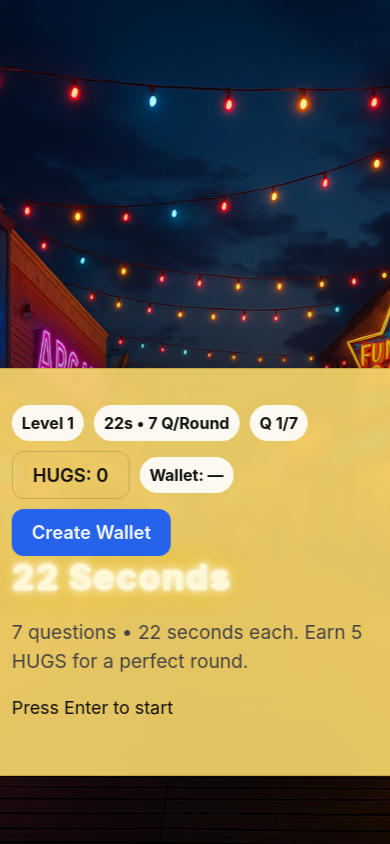
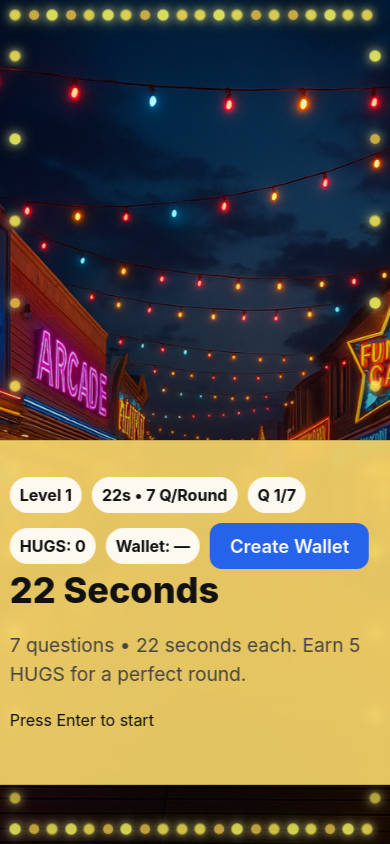
Before and after one commit to hugstokens-stack/hugs-trivia, a React (Vite) app: page / in a window 390 px wide. Shown: the top 844 px of the page. Built offline with nearby package versions, Linux system fonts and the light colour scheme.

Commit message:
Fix Enter double-fire; correct Q counter; center panel; add neon bulbs frame

```diff
--- a/src/App.css
+++ b/src/App.css
@@ -1,191 +1,180 @@
-/* ===== 22 Seconds - Neon Marquee Edition ===== */
+/* ===== 22 Seconds – centered panel + neon frame ===== */
 
-:root {
-  --panel-bg: rgba(246, 213, 107, 0.92);
-  --text: #111;
-  --muted: #444;
-  --accent-blue: #2563eb;
-  --accent-green: #16a34a;
-  --radius: 18px;
+:root{
+  --panel-bg: rgba(246,213,107,0.92);
+  --text:#111;
+  --muted:#444;
+  --accent-blue:#2563eb;
+  --accent-green:#16a34a;
+  --radius:18px;
 }
 
-/* ===== Base layout ===== */
-html, body, #root {
-  height: 100%;
-  margin: 0;
-  font-family: "Inter", system-ui, -apple-system, "Segoe UI", Roboto, "Helvetica Neue", Arial;
-  background-image: url("/boardwalktheme.png");
-  background-size: cover;
-  background-position: center;
-  background-repeat: no-repeat;
-  background-attachment: fixed;
-  color: #fff;
+html,body,#root{
+  height:100%;
+  margin:0;
+  font-family: Inter, system-ui, -apple-system, "Segoe UI", Roboto, Arial;
+  background-image:url("/boardwalktheme.png");
+  background-size:cover;
+  background-position:center;
+  background-repeat:no-repeat;
+  background-attachment:fixed;
+  color:#fff;
 }
 
-.page {
-  position: relative;
-  min-height: 100vh;
+@keyframes fadeInBackground{
+  0%{ filter:brightness(.4) blur(5px); opacity:0 }
+  100%{ filter:brightness(1) blur(0); opacity:1 }
+}
+body{ animation:fadeInBackground 1.2s ease-out forwards }
+
+.scrim{
+  position:fixed; inset:0; pointer-events:none;
+  background:linear-gradient(to top, rgba(0,0,0,.55) 0%, rgba(0,0,0,.25) 45%, rgba(0,0,0,0) 75%);
+  z-index:5;
 }
 
-/* Background fade effect */
-@keyframes fadeInBackground {
-  0% { filter: brightness(0.4) blur(5px); opacity: 0; }
-  100% { filter: brightness(1) blur(0); opacity: 1; }
+/* ---- Neon frame around the viewport ---- */
+.neon-frame{
+  position:fixed;
+  inset:10px;
+  list-style:none;
+  margin:0; padding:0;
+  pointer-events:none;
+  z-index:6;
 }
-body { animation: fadeInBackground 2s ease-out forwards; }
+.neon-frame li{
+  position:absolute;
+  width:10px; height:10px; border-radius:50%;
+  background:#ffd54f;
+  box-shadow:0 0 8px rgba(255,235,130,.9), 0 0 18px rgba(255,235,130,.6);
+  animation:bulb 1.4s infinite ease-in-out;
+  opacity:.85;
+}
+/* place bulbs around the rectangle */
+.neon-frame li:nth-child(n){
+  /* total 60 bulbs: 20 top, 20 bottom, 10 left, 10 right */
+}
+@counter-style dummy { system: cyclic; symbols: 0; }
+:root{} /* keep CSS parser happy */
 
-/* ===== Scrim & Overlay ===== */
-.scrim {
-  position: fixed;
-  inset: 0;
-  pointer-events: none;
-  background: linear-gradient(to top,
-    rgba(0,0,0,0.55) 0%,
-    rgba(0,0,0,0.25) 45%,
-    rgba(0,0,0,0) 75%);
-  z-index: 5;
+/* Top edge (0–19) */
+.neon-frame li:nth-child(-n+20){ top:0; }
+.neon-frame li:nth-child(1){ left:0; }
+.neon-frame li:nth-child(2){ left:5%; }
+.neon-frame li:nth-child(3){ left:10%; }
+.neon-frame li:nth-child(4){ left:15%; }
+.neon-frame li:nth-child(5){ left:20%; }
+.neon-frame li:nth-child(6){ left:25%; }
+.neon-frame li:nth-child(7){ left:30%; }
+.neon-frame li:nth-child(8){ left:35%; }
+.neon-frame li:nth-child(9){ left:40%; }
+.neon-frame li:nth-child(10){ left:45%; }
+.neon-frame li:nth-child(11){ left:50%; }
+.neon-frame li:nth-child(12){ left:55%; }
+.neon-frame li:nth-child(13){ left:60%; }
+.neon-frame li:nth-child(14){ left:65%; }
+.neon-frame li:nth-child(15){ left:70%; }
+.neon-frame li:nth-child(16){ left:75%; }
+.neon-frame li:nth-child(17){ left:80%; }
+.neon-frame li:nth-child(18){ left:85%; }
+.neon-frame li:nth-child(19){ left:90%; }
+.neon-frame li:nth-child(20){ left:95%; }
+
+/* Bottom edge (21–40) */
+.neon-frame li:nth-child(n+21):nth-child(-n+40){ bottom:0; }
+.neon-frame li:nth-child(21){ left:0; }
+.neon-frame li:nth-child(22){ left:5%; }
+.neon-frame li:nth-child(23){ left:10%; }
+.neon-frame li:nth-child(24){ left:15%; }
+.neon-frame li:nth-child(25){ left:20%; }
+.neon-frame li:nth-child(26){ left:25%; }
+.neon-frame li:nth-child(27){ left:30%; }
+.neon-frame li:nth-child(28){ left:35%; }
+.neon-frame li:nth-child(29){ left:40%; }
+.neon-frame li:nth-child(30){ left:45%; }
+.neon-frame li:nth-child(31){ left:50%; }
+.neon-frame li:nth-child(32){ left:55%; }
+.neon-frame li:nth-child(33){ left:60%; }
+.neon-frame li:nth-child(34){ left:65%; }
+.neon-frame li:nth-child(35){ left:70%; }
+.neon-frame li:nth-child(36){ left:75%; }
+.neon-frame li:nth-child(37){ left:80%; }
+.neon-frame li:nth-child(38){ left:85%; }
+.neon-frame li:nth-child(39){ left:90%; }
+.neon-frame li:nth-child(40){ left:95%; }
+
+/* Left edge (41–50) */
+.neon-frame li:nth-child(n+41):nth-child(-n+50){ left:0; }
+.neon-frame li:nth-child(41){ top:5%; }
+.neon-frame li:nth-child(42){ top:15%; }
+.neon-frame li:nth-child(43){ top:25%; }
+.neon-frame li:nth-child(44){ top:35%; }
+.neon-frame li:nth-child(45){ top:45%; }
+.neon-frame li:nth-child(46){ top:55%; }
+.neon-frame li:nth-child(47){ top:65%; }
+.neon-frame li:nth-child(48){ top:75%; }
+.neon-frame li:nth-child(49){ top:85%; }
+.neon-frame li:nth-child(50){ top:95%; }
+
+/* Right edge (51–60) */
+.neon-frame li:nth-child(n+51){ right:0; }
+.neon-frame li:nth-child(51){ top:5%; }
+.neon-frame li:nth-child(52){ top:15%; }
+.neon-frame li:nth-child(53){ top:25%; }
+.neon-frame li:nth-child(54){ top:35%; }
+.neon-frame li:nth-child(55){ top:45%; }
+.neon-frame li:nth-child(56){ top:55%; }
+.neon-frame li:nth-child(57){ top:65%; }
+.neon-frame li:nth-child(58){ top:75%; }
+.neon-frame li:nth-child(59){ top:85%; }
+.neon-frame li:nth-child(60){ top:95%; }
+
+@keyframes bulb{
+  0%, 100% { filter:brightness(.9); transform:scale(1); }
+  50% { filter:brightness(1.25); transform:scale(1.15); }
 }
+.neon-frame li:nth-child(odd){ animation-delay:.3s }
+.neon-frame li:nth-child(3n){ animation-delay:.6s }
+.neon-frame li:nth-child(5n){ animation-delay:.9s }
 
-/* GOLD PANEL */
-.overlay {
-  position: fixed;
-  left: 50%;
-  bottom: 8vh;
-  transform: translateX(-50%);
-  width: min(1150px, 94vw);
-  background: var(--panel-bg);
-  color: var(--text);
-  border-radius: var(--radius);
-  border: 1px solid rgba(0,0,0,0.15);
-  box-shadow: 0 16px 52px rgba(0,0,0,0.35);
-  padding: 36px 40px;
-  backdrop-filter: blur(4px);
-  z-index: 10;
-  font-size: 1.12rem;
+/* ---- Centered gold panel ---- */
+.overlay{
+  position:fixed;
+  left:50%; top:50%;
+  transform:translate(-50%, -50%);
+  width:min(1200px, 95vw);
+  background:var(--panel-bg);
+  color:var(--text);
+  border-radius:var(--radius);
+  border:1px solid rgba(0,0,0,.15);
+  box-shadow:0 16px 52px rgba(0,0,0,.35);
+  padding:36px 40px;
+  backdrop-filter:blur(4px);
+  z-index:10;
 }
+.overlay *{ color:var(--text) }
 
-/* ===== Typography ===== */
-h1.title {
-  margin: 0 0 14px;
-  font-size: clamp(36px, 5.6vw, 54px);
-  font-weight: 800;
-  line-height: 1.2;
-  letter-spacing: 1px;
-  animation: neonPulse 2.5s infinite alternate ease-in-out;
+/* Typography & controls */
+h1.title{ margin:0 0 14px; font-size:clamp(36px, 5.6vw, 54px); font-weight:800; line-height:1.2 }
+.level{ font-size:1.5rem; font-weight:700; margin:12px 0 8px }
+.subtitle{ color:var(--muted); font-size:1.2rem }
+.hud{ display:flex; gap:10px; flex-wrap:wrap; align-items:center; font-size:1rem }
+.badge{ background:rgba(255,255,255,.9); color:#111; font-weight:700; border-radius:999px; padding:6px 10px }
+.btn{ display:inline-flex; align-items:center; justify-content:center; padding:12px 20px; border-radius:12px; border:0; cursor:pointer; font-weight:600; font-size:1.15rem; line-height:1.2; transition:filter .15s, transform .1s }
+.btn:active{ transform:translateY(1px) }
+.btn-blue{ background:var(--accent-blue); color:#fff }
+.btn-blue:hover{ filter:brightness(1.05) }
+.btn-ghost{ background:transparent; border:1px solid rgba(0,0,0,.15); color:var(--text) }
+
+.controls input{
+  height:56px; padding:0 14px; font-size:1.25rem;
+  border-radius:10px; border:1px solid rgba(0,0,0,.25);
+  width:min(680px, 92%); box-shadow:0 2px 4px rgba(0,0,0,.1)
 }
+.controls input:focus{ outline:2px solid var(--accent-blue) }
+.feedback{ margin-top:12px; font-size:1.25rem; font-weight:700; color:var(--accent-green) }
 
-.subtitle { color: var(--muted); font-size: 1.2rem; }
-.level { font-size: 1.5rem; font-weight: 700; margin: 12px 0 8px; }
-
-@keyframes neonPulse {
-  0%, 100% {
-    text-shadow: 0 0 6px #fff, 0 0 12px #fff, 0 0 20px #f6d56b, 0 0 35px #ffcc00;
-    color: #fff6d1;
-  }
-  50% {
-    text-shadow: 0 0 4px #fff, 0 0 10px #ffef9e, 0 0 16px #f6d56b, 0 0 24px #ffcc00;
-    color: #fffbe5;
-  }
+/* mobile tweak */
+@media (max-width: 720px){
+  .overlay{ top:auto; bottom:7vh; transform:translateX(-50%) }
 }
-
-/* ===== HUD ===== */
-.hud {
-  display: flex;
-  gap: 10px;
-  flex-wrap: wrap;
-  align-items: center;
-  font-size: 1rem;
-  position: relative;
-  z-index: 11;
-}
-
-.badge {
-  background: rgba(255,255,255,0.9);
-  color: #111;
-  font-weight: 700;
-  border-radius: 999px;
-  padding: 6px 10px;
-}
-
-/* ===== Buttons ===== */
-.btn {
-  display: inline-flex;
-  align-items: center;
-  justify-content: center;
-  padding: 12px 20px;
-  border-radius: 12px;
-  border: 0;
-  cursor: pointer;
-  font-weight: 600;
-  font-size: 1.15rem;
-  line-height: 1.2;
-  transition: filter .15s ease, transform .1s ease;
-}
-.btn:active { transform: translateY(1px); }
-.btn-blue { background: var(--accent-blue); color: #fff; }
-.btn-blue:hover { filter: brightness(1.05); }
-.btn-green { background: var(--accent-green); color: #fff; }
-.btn-green:hover { filter: brightness(1.05); }
-.btn-ghost {
-  background: transparent;
-  border: 1px solid rgba(0,0,0,0.15);
-  color: var(--text);
-}
-
-/* ===== Input ===== */
-.controls input {
-  height: 56px;
-  padding: 0 14px;
-  font-size: 1.25rem;
-  border-radius: 10px;
-  border: 1px solid rgba(0,0,0,0.25);
-  width: min(680px, 92%);
-  box-shadow: 0 2px 4px rgba(0,0,0,0.1);
-}
-.controls input:focus {
-  outline: 2px solid var(--accent-blue);
-}
-
-/* ===== Feedback ===== */
-.feedback {
-  margin-top: 12px;
-  font-size: 1.25rem;
-  font-weight: 700;
-  color: var(--accent-green);
-}
-
-/* ===== Neon Frame ===== */
-.neon-frame {
-  position: fixed;
-  inset: 0;
-  pointer-events: none;
-  z-index: 9;
-  overflow: hidden;
-}
-
-.bulb {
-  position: absolute;
-  width: 10px;
-  height: 10px;
-  border-radius: 50%;
-  background: radial-gradient(circle, #fff 40%, transparent 41%);
-  box-shadow: 0 0 12px currentColor, 0 0 22px currentColor;
-  animation: bulbBlink 1.6s infinite steps(2, end);
-}
-
-/* Chase pattern */
-@keyframes bulbBlink {
-  0%, 100% { opacity: 1; }
-  50% { opacity: 0.4; }
-}
-
-/* Place bulbs evenly along edges */
-.bulb.top    { top: 5px;    animation-delay: calc(var(--i) * 0.1s); }
-.bulb.bottom { bottom: 5px; animation-delay: calc(var(--i) * 0.1s); }
-.bulb.left   { left: 5px;   animation-delay: calc(var(--i) * 0.1s); }
-.bulb.right  { right: 5px;  animation-delay: calc(var(--i) * 0.1s); }
-
-/* Colors cycle */
-.bulb:nth-child(3n)   { color: #ff3366; }
-.bulb:nth-child(3n+1) { color: #00e5ff; }
-.bulb:nth-child(3n+2) { color: #ffd500; }
--- a/src/App.jsx
+++ b/src/App.jsx
@@ -5,7 +5,7 @@ import { getWallet, clearWallet, createTestWallet } from "./wallet";
 import { EXTRA_BANK } from "./extras.js";
 
 export default function App() {
-  // ----------------- GAME STATE -----------------
+  // ---------- game state ----------
   const [started, setStarted] = useState(false);
   const [pausedBetweenLevels, setPausedBetweenLevels] = useState(false);
   const [level, setLevel] = useState(1);
@@ -18,16 +18,8 @@ export default function App() {
   const [askedInLevel, setAskedInLevel] = useState(0);
   const [correctInLevel, setCorrectInLevel] = useState(0);
 
-  // wallet + rewards
+  // wallet
   const [wallet, setWalletState] = useState(getWallet());
-  const [showHistory, setShowHistory] = useState(false);
-  const [history, setHistory] = useState(() => {
-    try {
-      return JSON.parse(localStorage.getItem("hugsHistory") || "[]");
-    } catch {
-      return [];
-    }
-  });
 
   // constants
   const roundTarget = useMemo(() => CONFIG.questionsPerRound, []);
@@ -35,11 +27,10 @@ export default function App() {
 
   // refs
   const inputRef = useRef(null);
+  const usedKeysRef = useRef(new Set());         // global no-repeat
+  const submitLockRef = useRef(false);           // prevents Enter double-fire
 
-  // global no-repeat set across the whole session (across all levels)
-  const usedKeysRef = useRef(new Set());
-
-  // ----------------- HELPERS -----------------
+  // ---------- helpers ----------
   const norm = (s) => String(s ?? "").trim().toLowerCase();
   const keyFor = (q) =>
     `${norm(q.q || q.question)}|${
@@ -67,18 +58,13 @@ export default function App() {
     // round finished?
     if (nextAskedCount >= roundTarget) {
       completeLevel();
-      // reset *per-round* counters to prevent the 9/7 overflow display
-      setAskedInLevel(0);
-      setCorrectInLevel((c) => c); // keep score for summary; reset when next level starts
-      setSecondsLeft(perQuestionSeconds);
-      setPausedBetweenLevels(true);
       return;
     }
 
     // try same-level first
     let local = pickFromLevel(level);
     if (!local) {
-      // fallback anywhere, still no repeats
+      // fallback: anywhere, still no repeats
       local = pickAnyUnused();
     }
 
@@ -95,6 +81,7 @@ export default function App() {
     setAnswer("");
     setFeedback("");
     setSecondsLeft(perQuestionSeconds);
+    submitLockRef.current = false; // unlock for the new question
   }
 
   function startLevel(nextLevel) {
@@ -105,40 +92,23 @@ export default function App() {
     loadNextQuestion(0);
   }
 
-  function appendHistory(row) {
-    const next = [row, ...history].slice(0, 200); // keep it tidy
-    setHistory(next);
-    localStorage.setItem("hugsHistory", JSON.stringify(next));
-  }
-
-  async function completeLevel() {
-    // record a row in history
-    const row = {
-      ts: Date.now(),
-      level,
-      correct: correctInLevel,
-      of: roundTarget,
-      durationSec: roundTarget * perQuestionSeconds,
-      hugs: 0,
-    };
-
+  function completeLevel() {
     if (correctInLevel === roundTarget && wallet?.address) {
-      try {
-        await rewardTokens(wallet.address, CONFIG.tokensPerCorrectRound);
-        row.hugs = CONFIG.tokensPerCorrectRound;
-        setFeedback(`🎉 Level Complete! +${CONFIG.tokensPerCorrectRound} ${CONFIG.tokenCode} awarded.`);
-      } catch {
-        setFeedback("⚠️ Reward queued. (Enable XRPL to pay for real)");
-      }
+      rewardTokens(wallet.address, CONFIG.tokensPerCorrectRound)
+        .then(() =>
+          setFeedback(
+            `🎉 Level Complete! +${CONFIG.tokensPerCorrectRound} ${CONFIG.tokenCode} awarded.`
+          )
+        )
+        .catch(() =>
+          setFeedback("⚠️ Reward queued. (Enable XRPL to pay for real)")
+        );
     } else {
       setFeedback("⏸️ Level complete. Press Enter for the next level.");
     }
-
-    appendHistory(row);
-  }
-
-  function hugsTotal() {
-    return history.reduce((sum, r) => sum + (r.hugs || 0), 0);
+    setPausedBetweenLevels(true);
+    setSecondsLeft(perQuestionSeconds);
+    setQuestion(null);
   }
 
   function isCorrect(user, correct) {
@@ -148,8 +118,11 @@ export default function App() {
   }
 
   function advanceAsWrong() {
+    if (submitLockRef.current || pausedBetweenLevels) return;
+    submitLockRef.current = true;
+
     setFeedback("❌ Skipping…");
-    const nextAsked = askedInLevel + 1;
+    const nextAsked = Math.min(askedInLevel + 1, roundTarget);
     setTimeout(() => {
       setAskedInLevel(nextAsked);
       loadNextQuestion(nextAsked);
@@ -157,20 +130,23 @@ export default function App() {
   }
 
   function submit() {
-    if (!question) return;
+    if (!question || pausedBetweenLevels) return;
+    if (submitLockRef.current) return;      // prevent double-submit
+    submitLockRef.current = true;
+
     const ok =
       isCorrect(answer, question.answer) ||
       (question.answers && isCorrect(answer, question.answers));
 
-    const nextAsked = askedInLevel + 1;
+    const nextAsked = Math.min(askedInLevel + 1, roundTarget);
 
     if (ok) {
-      setCorrectInLevel((c) => c + 1);
+      setCorrectInLevel((c) => Math.min(c + 1, roundTarget));
       setFeedback("✅ Correct!");
       setTimeout(() => {
         setAskedInLevel(nextAsked);
         loadNextQuestion(nextAsked);
-      }, 350);
+      }, 260);
     } else {
       advanceAsWrong();
     }
@@ -195,12 +171,13 @@ export default function App() {
     setWalletState(null);
   }
 
-  // ----------------- EFFECTS -----------------
-
-  // Global Enter handling
+  // ---------- effects ----------
   useEffect(() => {
     function onKey(e) {
       if (e.key !== "Enter") return;
+
+      // Do not let the global handler fire if the input has focus
+      if (document.activeElement === inputRef.current) return;
 
       if (!started) {
         setStarted(true);
@@ -214,9 +191,11 @@ export default function App() {
       }
       if (!question) return;
 
+      // empty = skip, text = submit
       if (norm(answer).length > 0) submit();
       else advanceAsWrong();
     }
+
     window.addEventListener("keydown", onKey);
     return () => window.removeEventListener("keydown", onKey);
   }, [started, pausedBetweenLevels, level, question, answer]);
@@ -232,34 +211,28 @@ export default function App() {
     return () => clearTimeout(t);
   }, [secondsLeft, started, pausedBetweenLevels, question]);
 
-  // Auto-focus the input whenever a new question arrives
+  // Focus the input when a new question arrives
   useEffect(() => {
     if (question && inputRef.current) inputRef.current.focus();
   }, [question]);
 
-  // ----------------- UI -----------------
+  // HUD counter value (no more 9/7)
+  const displayedQ = pausedBetweenLevels
+    ? roundTarget
+    : Math.min(askedInLevel + 1, roundTarget);
+
+  // ---------- UI ----------
   return (
     <div className="page">
-      {/* Background scrim */}
       <div className="scrim" />
 
-      {/* Neon marquee frame */}
-      <div className="marquee">
-        {Array.from({ length: 40 }).map((_, i) => (
-          <span key={`t-${i}`} className={`marquee__bulb marquee__bulb--t`} />
+      {/* Neon frame bulbs */}
+      <ul className="neon-frame" aria-hidden>
+        {Array.from({ length: 60 }).map((_, i) => (
+          <li key={i} />
         ))}
-        {Array.from({ length: 28 }).map((_, i) => (
-          <span key={`r-${i}`} className={`marquee__bulb marquee__bulb--r`} />
-        ))}
-        {Array.from({ length: 40 }).map((_, i) => (
-          <span key={`b-${i}`} className={`marquee__bulb marquee__bulb--b`} />
-        ))}
-        {Array.from({ length: 28 }).map((_, i) => (
-          <span key={`l-${i}`} className={`marquee__bulb marquee__bulb--l`} />
-        ))}
-      </div>
+      </ul>
 
-      {/* Gold panel */}
       <div className="overlay">
         <main className="app-wrap">
           {/* HUD */}
@@ -269,22 +242,13 @@ export default function App() {
               <span className="badge">
                 {perQuestionSeconds}s • {roundTarget} Q/Round
               </span>
-              <span className="badge">
-                Q {Math.min(askedInLevel + 1, roundTarget)}/{roundTarget}
-              </span>
+              <span className="badge">Q {displayedQ}/{roundTarget}</span>
               {started && !pausedBetweenLevels && (
                 <span className="badge">⏱ {secondsLeft}s</span>
               )}
             </div>
-
             <div className="hud">
-              <button
-                className="btn btn-ghost"
-                onClick={() => setShowHistory((v) => !v)}
-                title="Toggle Hugs History"
-              >
-                HUGS: {hugsTotal()}
-              </button>
+              <span className="badge">HUGS: 0</span>
               <span className="badge">
                 Wallet: {wallet?.address ? wallet.address : "—"}
               </span>
@@ -302,46 +266,11 @@ export default function App() {
 
           <h1 className="title">22 Seconds</h1>
 
-          {/* History panel */}
-          {showHistory && (
-            <div className="history">
-              <div className="history__head">
-                <h3>Hugs History</h3>
-                <button className="btn btn-ghost" onClick={() => setShowHistory(false)}>✕</button>
-              </div>
-              <div className="history__totals">Total HUGS: {hugsTotal()}</div>
-              <div className="history__table">
-                <div className="history__row history__row--h">
-                  <div>Date</div>
-                  <div>Level</div>
-                  <div>Correct</div>
-                  <div>Duration</div>
-                  <div>HUGS</div>
-                </div>
-                {history.map((r, idx) => (
-                  <div key={idx} className="history__row">
-                    <div>{new Date(r.ts).toLocaleString()}</div>
-                    <div>{r.level}</div>
-                    <div>
-                      {r.correct}/{r.of}
-                    </div>
-                    <div>{r.durationSec}s</div>
-                    <div>{r.hugs}</div>
-                  </div>
-                ))}
-                {history.length === 0 && (
-                  <div className="history__empty">No games yet — win a perfect round to earn HUGS!</div>
-                )}
-              </div>
-            </div>
-          )}
-
-          {/* Game states */}
           {!started ? (
             <div className="start-wrap">
               <p className="subtitle">
-                {roundTarget} questions • {perQuestionSeconds} seconds each. Earn{" "}
-                {CONFIG.tokensPerCorrectRound} {CONFIG.tokenCode} for a perfect round.
+                {roundTarget} questions • {perQuestionSeconds} seconds each.
+                Earn {CONFIG.tokensPerCorrectRound} {CONFIG.tokenCode} for a perfect round.
               </p>
               <p>
                 Press <span className="kbd">Enter</span> to start
@@ -351,7 +280,7 @@ export default function App() {
             <div className="start-wrap">
               <h3 className="level">Level {level} Complete</h3>
               <p className="subtitle">
-                Correct: {correctInLevel}/{roundTarget}.
+                Correct: {Math.min(correctInLevel, roundTarget)}/{roundTarget}.
               </p>
               <p>
                 Press <span className="kbd">Enter</span> to start Level {level + 1}.
```
